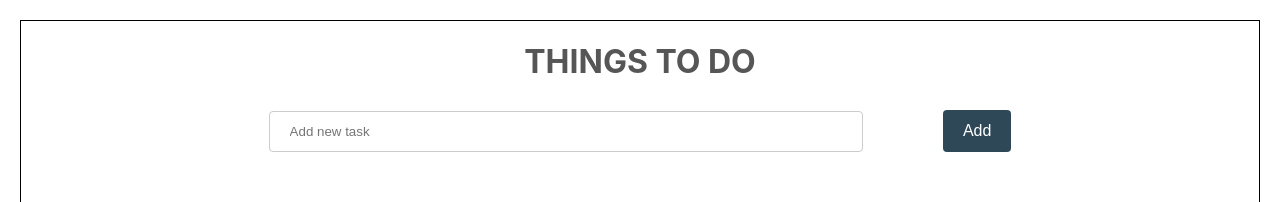
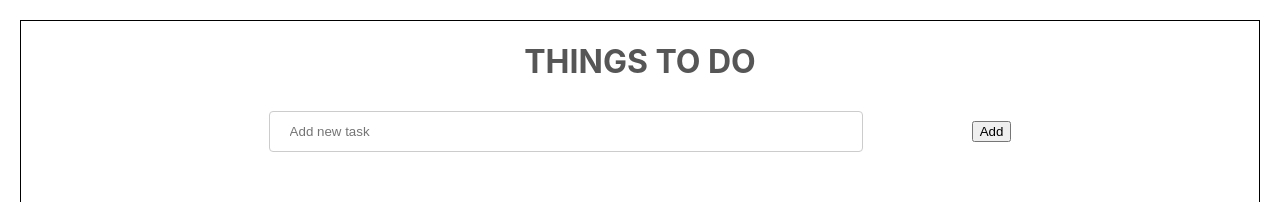
Before and after one commit to NayanaRahul/to-do-app, a React (Create React App) app: page / in a window 1280 px wide. Shown: the top 202 px of the page. Built offline with nearby package versions, Linux system fonts and the light colour scheme; no server answers.

Commit message:
Refactor code

```diff
--- a/src/components/AddToDo.js
+++ b/src/components/AddToDo.js
@@ -5,20 +5,21 @@ import { MyContext } from "./Home";
 
 function AddToDo() {
   const [task, setTask] = useState("");
-  const { value1 } = useContext(MyContext);
+  const { value1, value2 } = useContext(MyContext);
   const [taskList, setTaskList] = value1;
+  const [filteredTaskList, setFilteredTaskList] = value2;
 
   const inputRef = useRef(null);
   const handleAddTask = () => {
     axios
       .post("http://localhost:3001/addtask", { task })
       .then((response) => {
-        console.log("Task ID : ", response.data.taskId);
-        console.log("Status : ", response.data.message);
+        /* console.log("Task ID : ", response.data.taskId);
+        console.log("Status : ", response.data.message); */
         if (response.data.status) {
-          setTaskList([
+          setFilteredTaskList([
             {
-              id: response.data.taskdId,
+              id: response.data.taskId,
               task: task,
               status: "ACTIVE",
             },
@@ -44,7 +45,7 @@ function AddToDo() {
         />
       </div>
       <div>
-        <button className="button" onClick={handleAddTask}>
+        <button className="button_primary" onClick={handleAddTask}>
           Add
         </button>
       </div>
```
